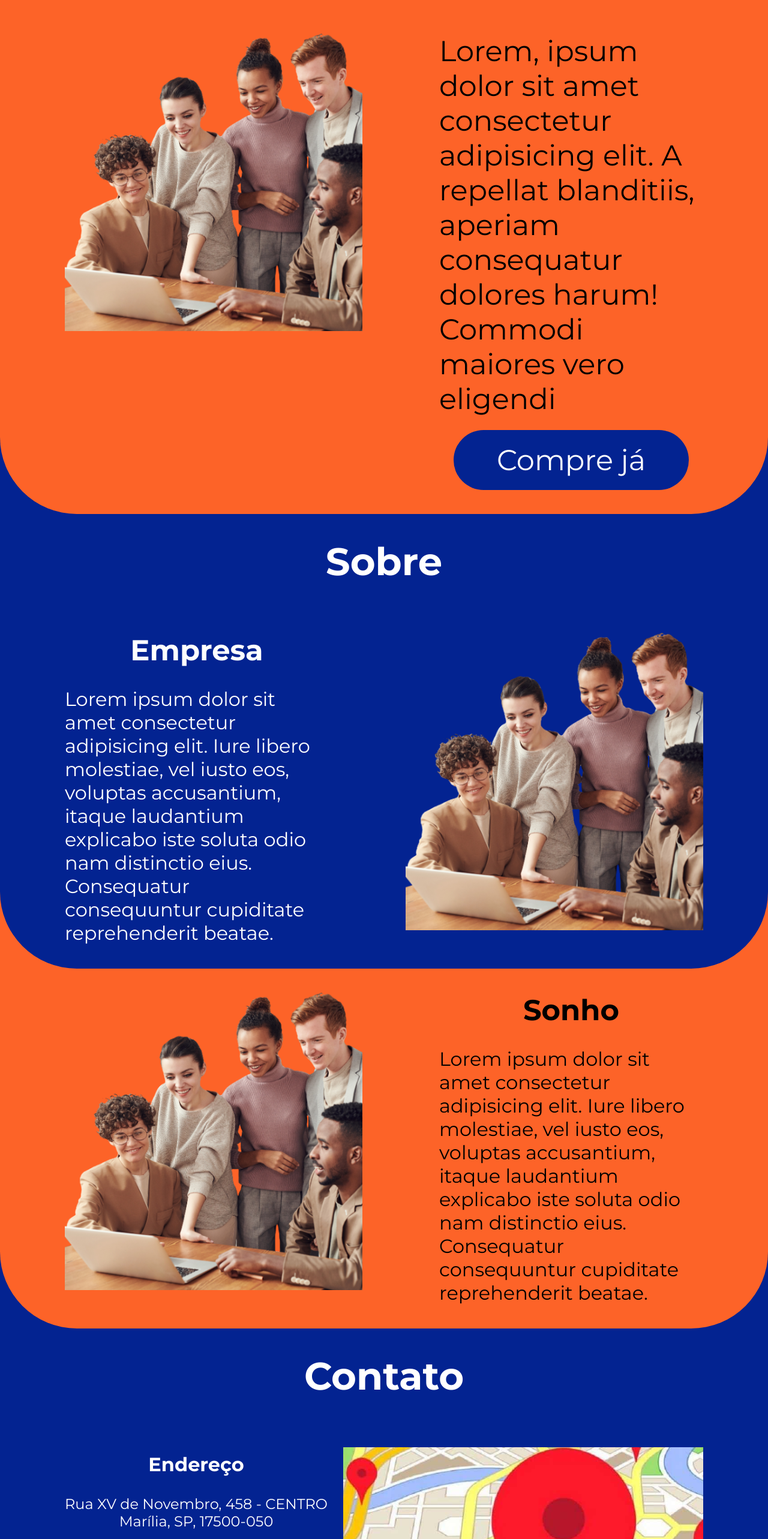
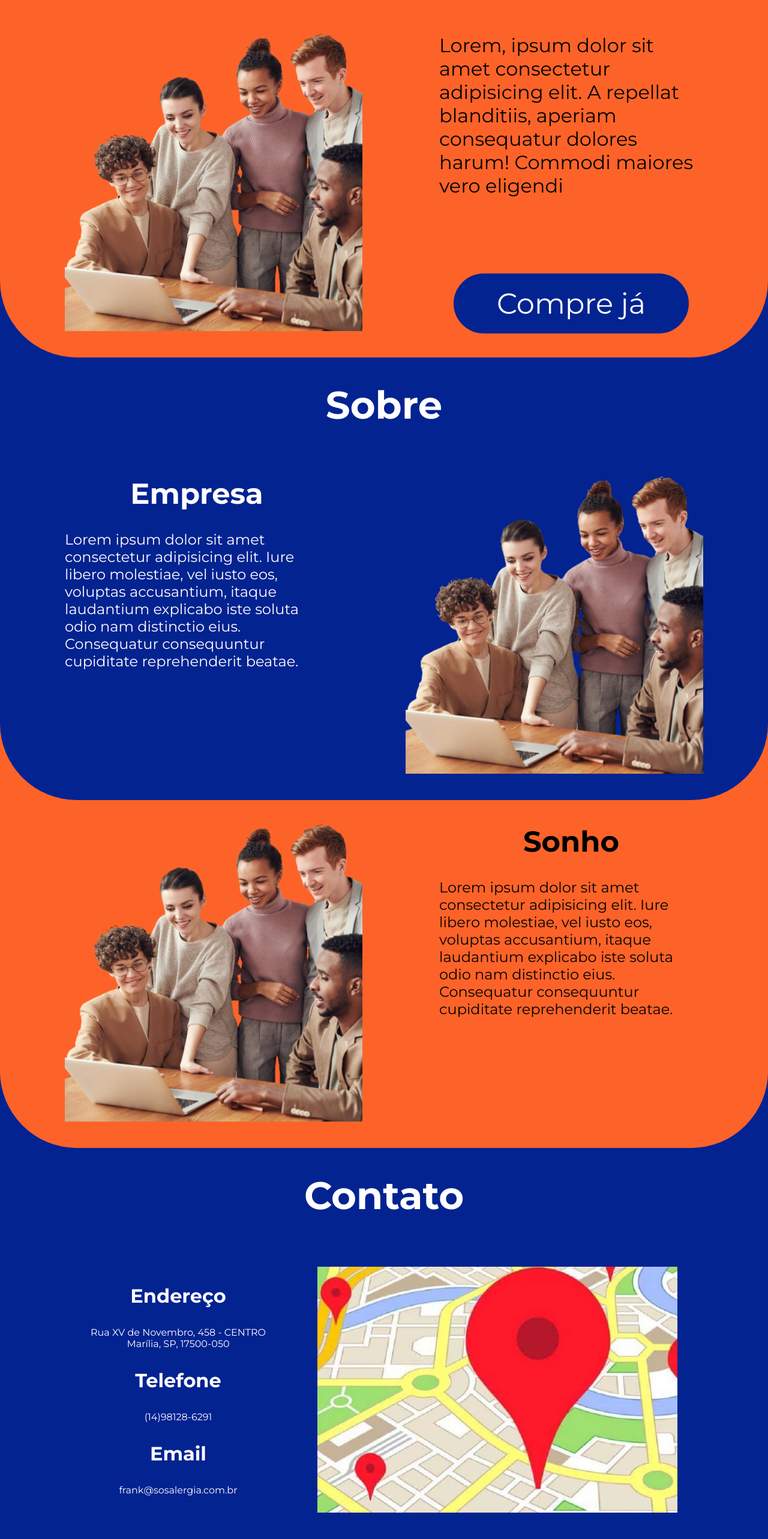
Before and after one commit to Butterflyingg/FrontEnd, an Angular app: page /home in a window 1280 px wide. Shown: the part 234-2800 px from the top of the page at 60% size. Built offline with nearby package versions, Linux system fonts and the light colour scheme.

Commit message:
change css

```diff
--- a/src/app/geral/header/header.component.scss
+++ b/src/app/geral/header/header.component.scss
@@ -1,11 +1,14 @@
 
 .header{
+    // position: sticky;
+    // top: 0;
     background-color: var(--color-1);
     display: flex;
     justify-content: space-between;
     align-items: center;
     height: 14vh;
     padding: 19px 108px 19px 108px;
+
 }
 
 .header .links{
--- a/src/app/home/about/about.component.scss
+++ b/src/app/home/about/about.component.scss
@@ -43,7 +43,7 @@ h2{
 p{
     display: flex;
     justify-content: center;
-    font-size: 32px;
+    font-size: 24px;
 }
 
 img{
--- a/src/app/home/contact/contact.component.scss
+++ b/src/app/home/contact/contact.component.scss
@@ -15,7 +15,7 @@
 
 .contact-body{
     display: flex;
-    justify-content: space-between;
+    justify-content: space-around;
     align-items: center;
 }
 
@@ -30,7 +30,7 @@
     font-size: 32px;
 }
 .contact-left p{
-    font-size: 24px;
+    font-size: 16px;
 }
 
 .contact-right{
--- a/src/app/home/home-intro/home-intro.component.scss
+++ b/src/app/home/home-intro/home-intro.component.scss
@@ -22,9 +22,13 @@
     width: 496px;
     height: 496px;
 }
-
+.container-home .home .body-intro .right-intro{
+    display: flex;
+    flex-direction: column;
+    justify-content: space-between;
+}
 .container-home .home .body-intro .right-intro .text-intro{
-    font-size: 48px;
+    font-size: 32px;
     padding-bottom: 23px;
 }
 .container-home .home .body-intro .right-intro .button-intro{
--- a/src/app/pages/home/home.component.scss
+++ b/src/app/pages/home/home.component.scss
@@ -1,8 +1,5 @@
-app-header{
-    position: sticky;
-    width: 100vw;
-    top: 0;
-}
-.spacer {
-    margin-top: 10000px; /* Ajuste essa quantidade conforme necessário */
-}
+// app-header{
+//     position: sticky;
+//     width: 100vw;
+//     top: 0;
+// }
--- a/src/app/training/body-training/body-training.component.ts
+++ b/src/app/training/body-training/body-training.component.ts
@@ -8,8 +8,8 @@ import { InfoTraining } from 'src/app/shared/card-training.model';
 })
 export class BodyTrainingComponent {
   InfoTraining: InfoTraining [] = [
-    new InfoTraining("1", "../../../assets/MAPS.svg", "02/07/2023", "20:00", "Marília", "mdoaomdmao"),
-    new InfoTraining("2", "../../../assets/MAPS.svg", "02/07/2023", "20:00", "Marília", "mdoaomdmao"),
+    new InfoTraining("1", "../../../assets/MAPS.svg", "06/09/2023", "19:00", "Marília", "Venham"),
+    new InfoTraining("2", "../../../assets/MAPS.svg", "22/09/2023", "19:00", "Marília", "Venham conhecer seus perfis"),
     new InfoTraining("3", "../../../assets/MAPS.svg", "02/07/2023", "20:00", "Marília", "mdoaomdmao"),
     new InfoTraining("4", "../../../assets/MAPS.svg", "02/07/2023", "20:00", "Marília", "mdoaomdmao"),
     new InfoTraining("5", "../../../assets/MAPS.svg", "02/07/2023", "20:00", "Marília", "mdoaomdmao"),
```
